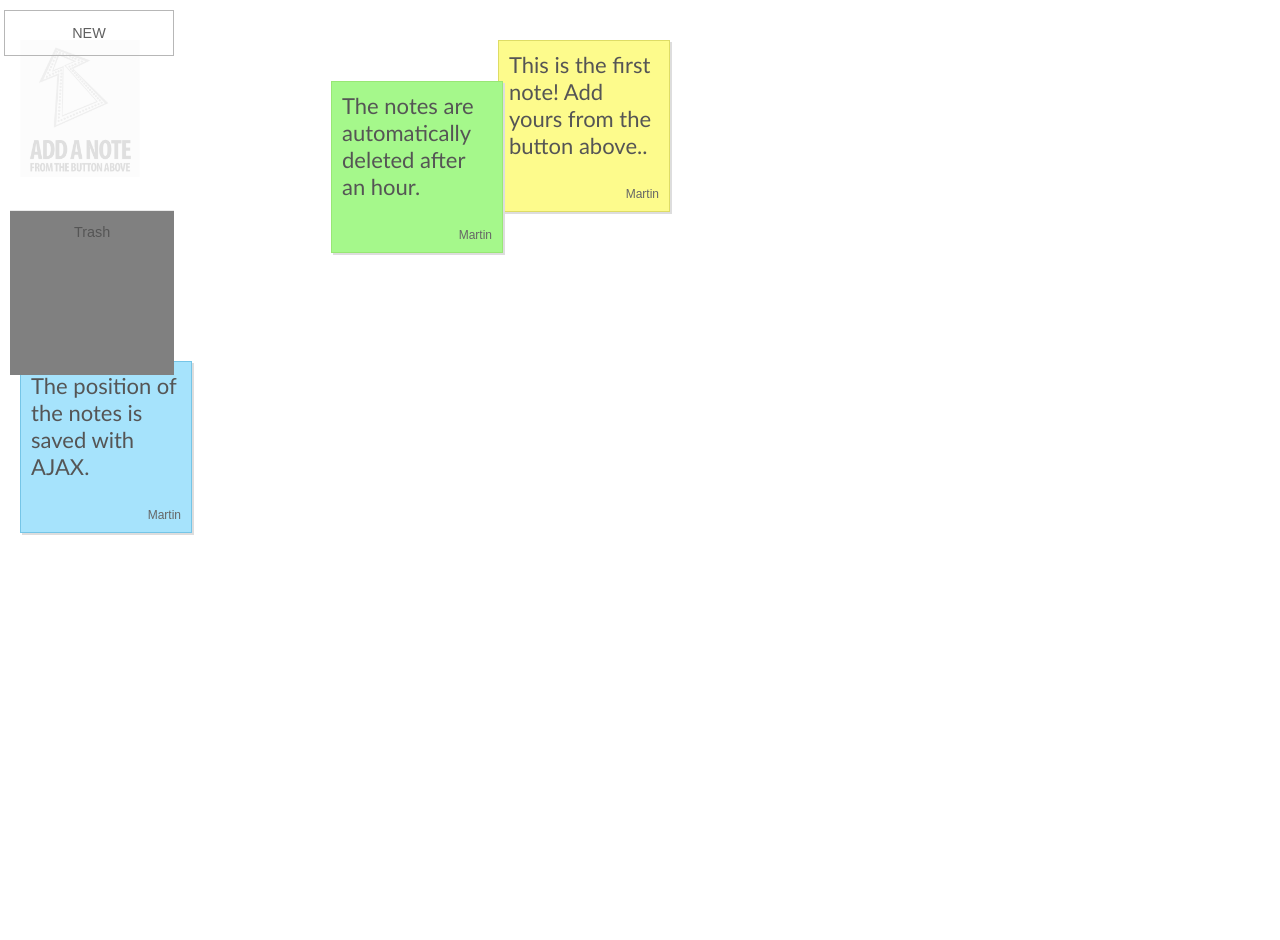
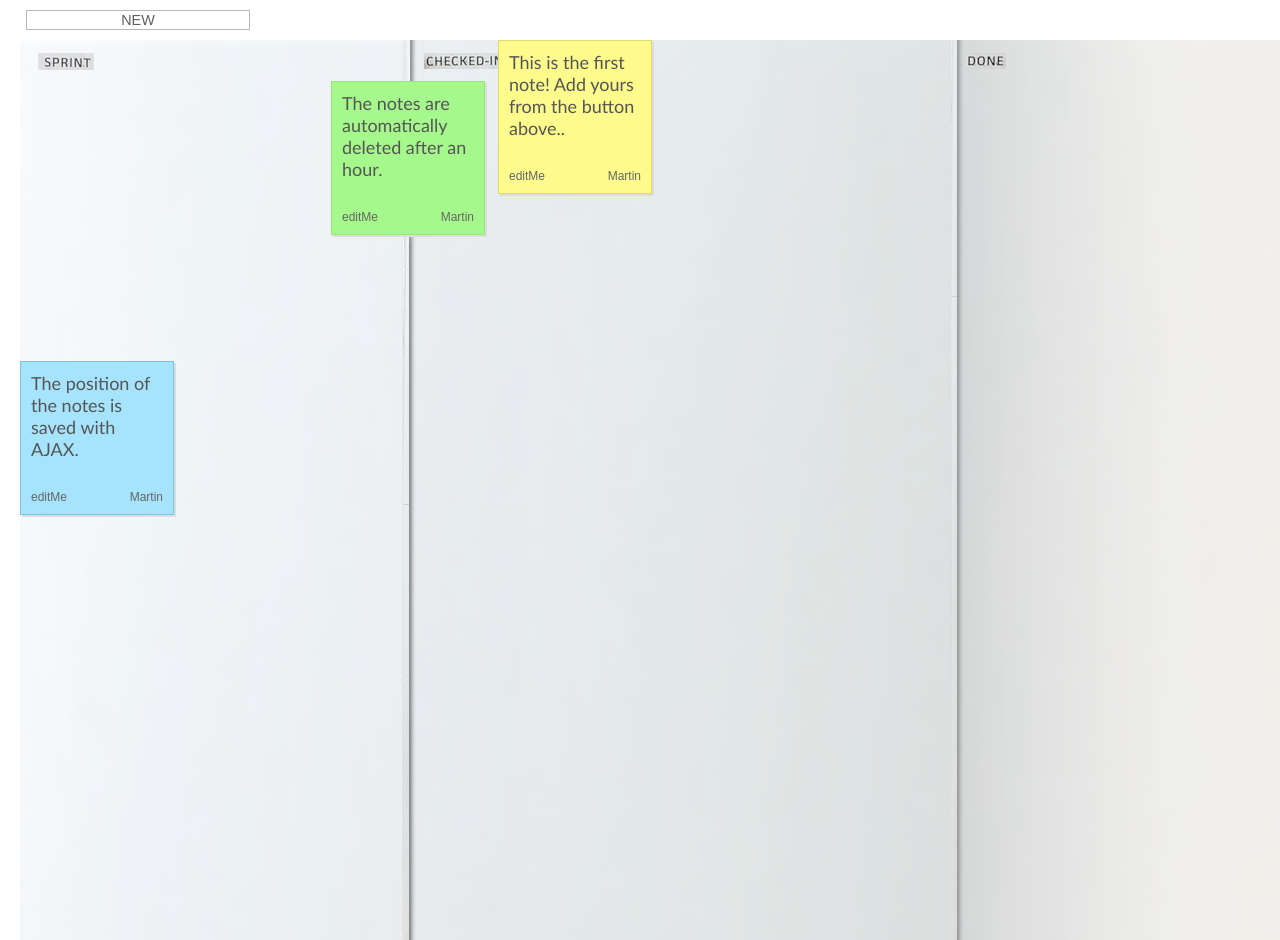
Before and after one commit to palletorsson/sticky-notes, a PHP site: page /demo.php in a window 1280 px wide. Run offline with PHP 8.4, Linux system fonts and the light colour scheme; data comes from the database, SQL or seed files in the repository; some libraries are stand-ins or nearby versions.

Commit message:
with kitty editing notes

```diff
--- a/demo.php
+++ b/demo.php
@@ -27,7 +27,9 @@ foreach ($result_set as $key) {
 		'.htmlspecialchars($key['text']).'
 		<div class="author">'.htmlspecialchars($key['name']).'</div>
 		<span class="data">'.$key['id'].'</span>
-	</div>';
+		<a id="editMe" class="editMe" href="edit_note.php?id='.$key['id'].'">editMe</a>
+	</div>'
+	;
 
 }
 ?>
@@ -41,7 +43,6 @@ foreach ($result_set as $key) {
 <link rel="stylesheet" type="text/css" href="styles.css" />
 <link rel="stylesheet" type="text/css" href="fancybox/jquery.fancybox-1.2.6.css" media="screen" />
 
-
 <script src="http://ajax.googleapis.com/ajax/libs/jquery/1.5/jquery.min.js"></script>
   <script src="http://ajax.googleapis.com/ajax/libs/jqueryui/1.8/jquery-ui.min.js"></script>
 <script type="text/javascript" src="fancybox/jquery.fancybox-1.2.6.pack.js"></script>
@@ -51,19 +52,6 @@ foreach ($result_set as $key) {
 </head>
 
 <body>
-	<script>
-	$(function() {
-		$( "#draggable" ).draggable();
-		$( "#droppable" ).droppable({
-			drop: function( event, ui ) {
-				$( this )
-					.addClass( "ui-state-highlight" )
-					.find( "p" )
-					.html( "TRASH" );
-			}
-		});
-	});
-	</script>
 
 
 <div id="main">
@@ -72,9 +60,6 @@ foreach ($result_set as $key) {
 	<?php echo $notes?>
 
 
-<div id="droppable" class="ui-widget-header">
-<p>Trash</p>
-</div>
 </div>
 
 
--- a/script.js
+++ b/script.js
@@ -1,6 +1,9 @@
 	$(document).ready(function(){
 		/* This code is executed after the DOM has been completely loaded */
 
+$(".editme").click(function() {
+  alert("++");
+});
 		var tmp;
 
 		$('.note').each(function(){
@@ -13,7 +16,7 @@
 		make_draggable($('.note'));
 
 		/* Configuring the fancybox plugin for the "Add a note" button: */
-		$("#addButton").fancybox({
+		$("#addButton, #editMe").fancybox({
 			'zoomSpeedIn'		: 600,
 			'zoomSpeedOut'		: 500,
 			'easingIn'			: 'easeOutBack',
@@ -21,6 +24,7 @@
 			'hideOnContentClick': false,
 			'padding'			: 15
 		});
+
 
 		/* Listening for keyup events on fields of the "Add a note" form: */
 		$('.pr-body,.pr-author').live('keyup',function(e){
@@ -39,8 +43,10 @@
 		});
 
 		/* The submit button: */
-		$('#note-submit').live('click', function(e){
-
+		$('#note-submit, #edit-submit').live('click', function(e){
+			var curr = $(this).attr('id');
+			var id = $(this).attr('name');
+			console.log(id);
 			if($('.pr-body').val().length<4)
 			{
 				alert("The note text is too short!")
@@ -59,7 +65,9 @@
 				'zindex'	: ++zIndex,
 				'body'		: $('.pr-body').val(),
 				'author'	: $('.pr-author').val(),
-				'color'		: $.trim($('#fancy_ajax .note').attr('class').replace('note',''))
+				'color'		: $.trim($('#fancy_ajax .note').attr('class').replace('note','')),
+				'submit'	: curr,
+				'id'		: id
 			};
 
 
--- a/styles.css
+++ b/styles.css
@@ -13,15 +13,15 @@ body{
 }
 
 .note{
-	height:150px;
+	height:132px;
 	padding:10px;
-	width:150px;
+	width:132px;
 	position:absolute;
 	overflow:hidden;
 	cursor:move;
 
 	font-family:Trebuchet MS,Tahoma,Myriad Pro,Arial,Verdana,sans-serif;
-	font-size:22px;
+	font-size:18px;
 
 	/* Adding a CSS3 shadow below the note, in the browsers which support it: */
 	-moz-box-shadow:2px 2px 0 #DDDDDD;
@@ -55,9 +55,9 @@ span.data{	display:none; }
 #addButton{
 	position:absolute;
 	top:-30px;
-	left:-16px;
-	padding:14px;
-	width:140px;
+	left:6px;
+	padding:1px;
+	width:220px;
 	text-align:center;
 }
 
@@ -97,6 +97,16 @@ a.green-button:hover{
 	right:10px;
 }
 
+.editMe{
+	/* The author name on the note: */
+	bottom:10px;
+	color:#666666;
+	font-family:Arial,Verdana,sans-serif;
+	font-size:12px;
+	position:absolute;
+	left:10px;
+}
+
 #main{
 	/* Contains all the notes and limits their movement: */
 	position:absolute;
@@ -107,8 +117,8 @@ a.green-button:hover{
 	width:1280px;
 	height:900px;
 	z-index:10;
-	background:url(img/add_a_note_help.gif) no-repeat left top;
-	background-size: 120px;
+	background:url(img/scrum_back_img.png) no-repeat left top;
+
 }
 
 h3.popupTitle{
@@ -223,7 +233,7 @@ h1,h2,p.tutInfo{
 	font-family:"Myriad Pro",Arial,Helvetica,sans-serif;
 }
 #draggable { width: 100px; height: 100px; padding: 0.5em; float: left; margin: 10px 10px 10px 0; }
-	#droppable { width: 150px; height: 150px; padding: 0.5em; float: left; margin: 10px; }
+#droppable { width: 150px; height: 150px; padding: 0.5em; float: left; margin: 10px; }
 
 body {
 	margin:0;
```
Also changed, not shown: ajax/post.php (+14 -21 lines), edit_note.php (added, +46 -0 lines), img/scrum_back_img.png (added).
